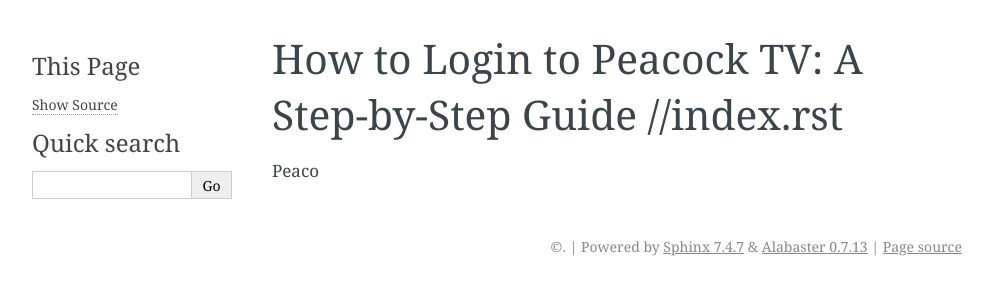
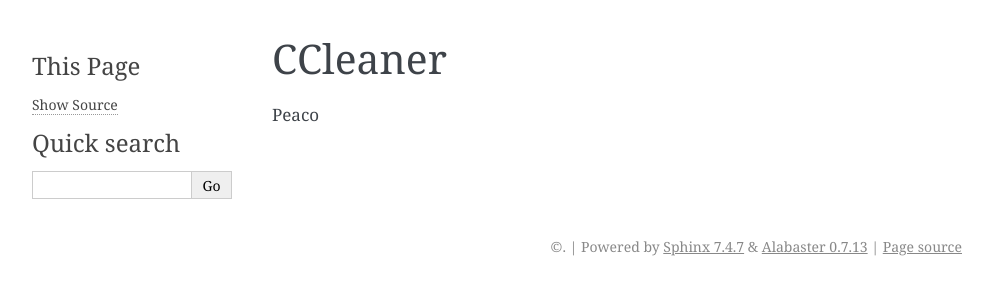
Before and after one commit to nikkjonee/ccleaner, a Sphinx documentation site: the page built from docs/index.rst, in a window 1280 px wide. Shown: the top 300 px of the page, without its empty margins (148-1141 px from the left). Built offline with Sphinx 7.4.7, drawn with Linux system fonts in a browser that asks for light colours.

Commit message:
Update index.rst

```diff
--- a/docs/index.rst
+++ b/docs/index.rst
@@ -1,4 +1,4 @@
-How to Login to Peacock TV: A Step-by-Step Guide      //index.rst
+CCleaner
 ============================================
 
 .. toctree::
```
